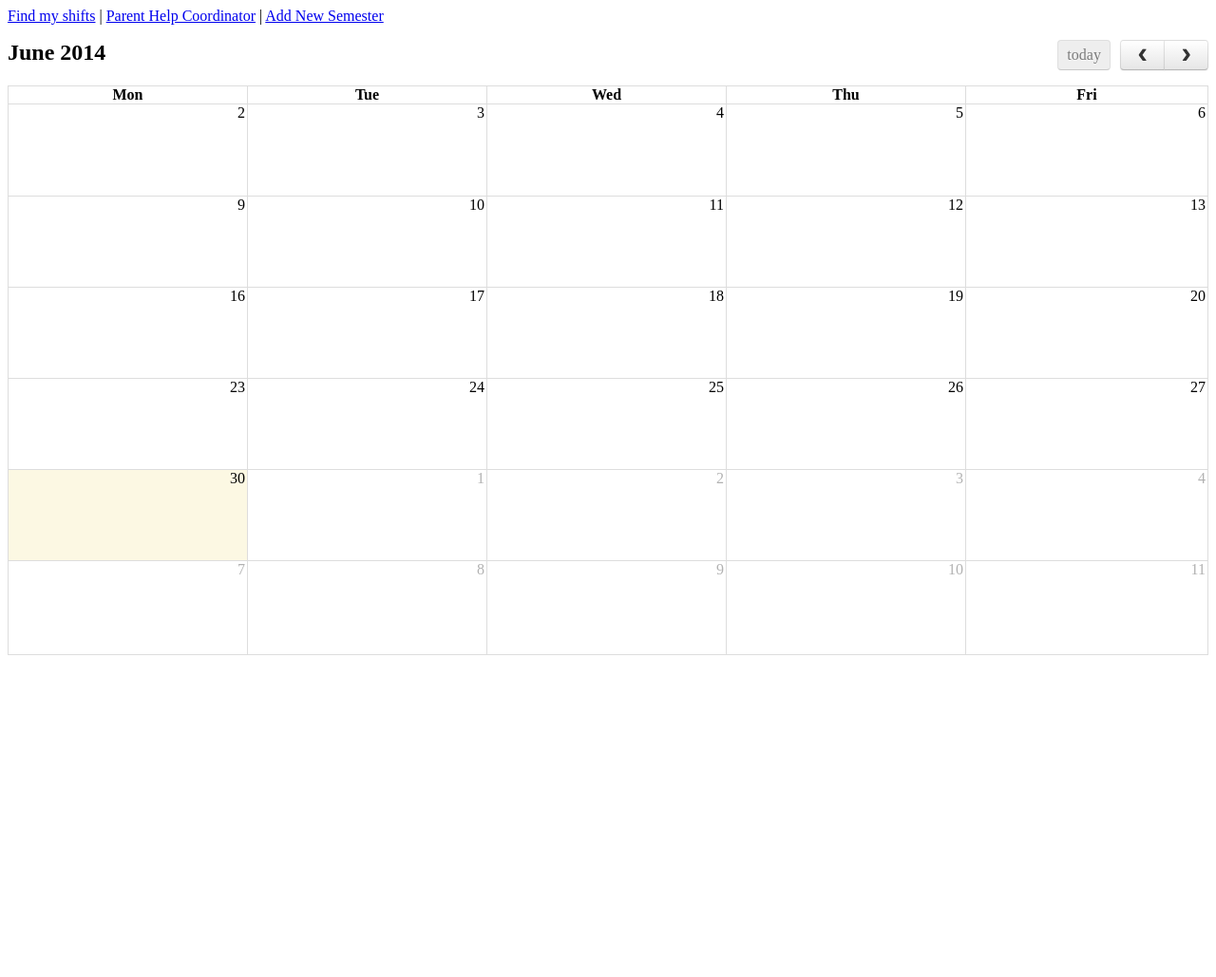
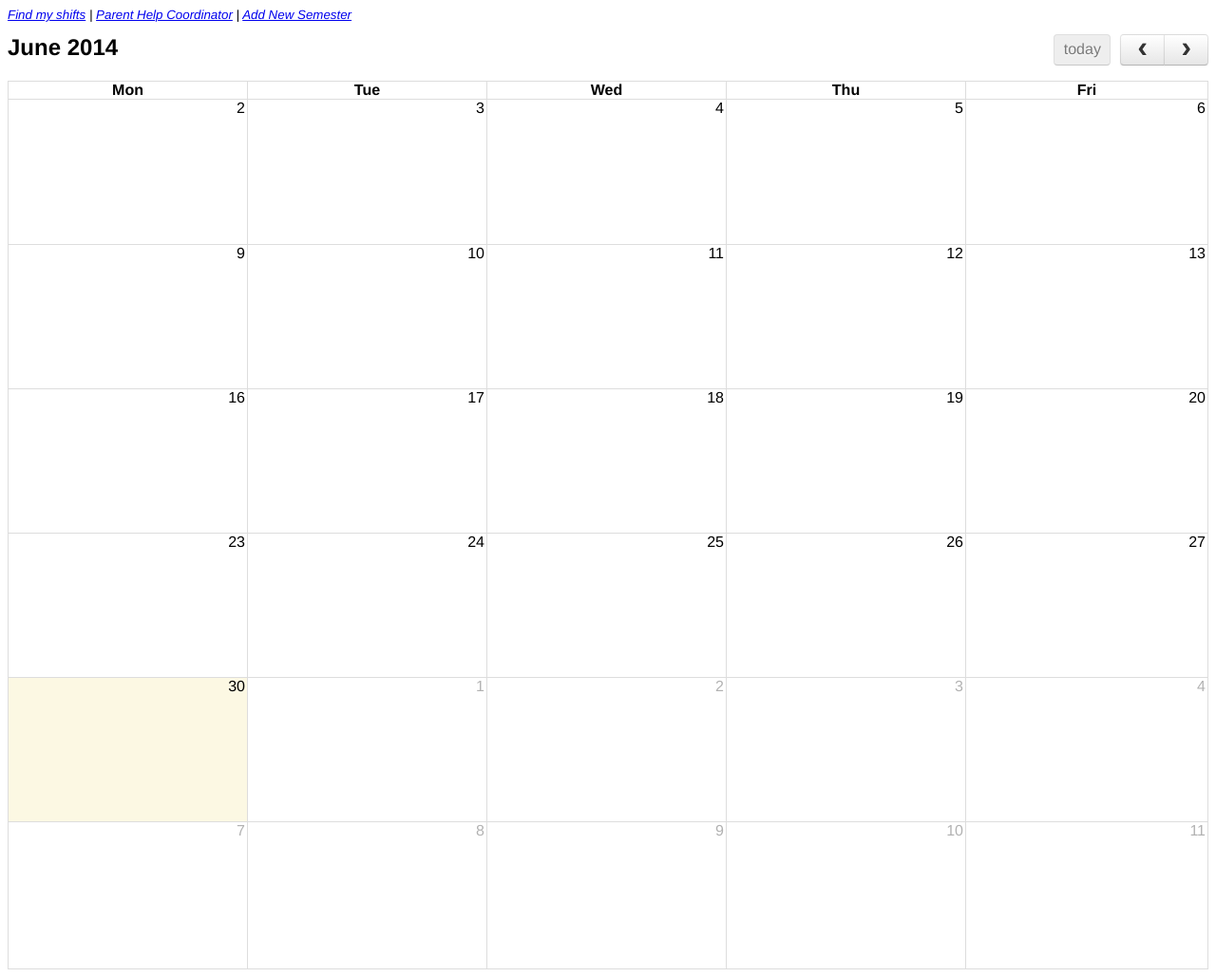
Before and after one commit to eliwind/ph, a Flask app: page /static/calendar.html in a window 1280 px wide. Shown: the whole page at 95% size. Before the commit the page ends 690 px from the top, so only its background shows below. Run offline with Flask 2, Linux system fonts and the light colour scheme; data that the repository does not hold is empty; some libraries are stand-ins or nearby versions.

Commit message:
nicer font

```diff
--- a/static/ph.css
+++ b/static/ph.css
@@ -1,3 +1,11 @@
+body {
+	font-family: Helvetica,Arial,sans-serif;
+}
+
+#header {
+	font-style: italic;
+	font-size: smaller;
+}
 
 #overlay {
     opacity: 0;
--- a/static/ph.js
+++ b/static/ph.js
@@ -5,7 +5,6 @@ $(document).ready(function() {
     $('#calendar').fullCalendar({
         weekends: false,
         events: '/schedule',
-        contentHeight: 600,
 
         // handle event clicks: pop up edit box
         eventClick: function(calEvent, jsEvent, view) {
@@ -254,7 +253,7 @@ function showShifts (result, status, xhr) {
         // add shifts to the table
         result.sort (shiftComparator).forEach (function (shift) {
                       shiftDate = new Date(shift['date']);
-                      $('#shiftData').append('<tr><td>' + shiftDate.getUTCMonth() + '/' + shiftDate.getUTCDate() + '/' + shiftDate.getUTCFullYear() +
+                      $('#shiftData').append('<tr><td>' + (shiftDate.getUTCMonth() + 1) + '/' + shiftDate.getUTCDate() + '/' + shiftDate.getUTCFullYear() +
     							  '</td><td>' + shift['worker']['name'] +
     						        '</td><td>' + shift['shift'] + '</td></tr>');
                   });
```
